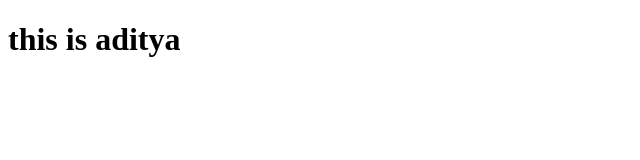
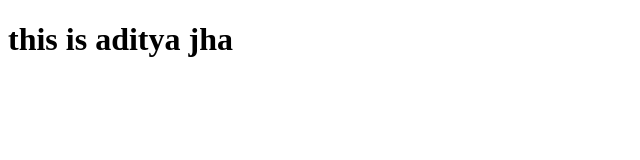
Before and after one commit to 713adii/coding-practice, a plain HTML site: page index.html in a window 1280 px wide. Shown: the full height of the page, 0-640 px from the left. Drawn offline with Linux system fonts and the light colour scheme.

Commit message:
Update index.html

```diff
--- a/index.html
+++ b/index.html
@@ -8,7 +8,7 @@
 </head>
 <body>
     <h1>
-        this is aditya
+        this is aditya jha
     </h1>
 </body>
 </html>
```
